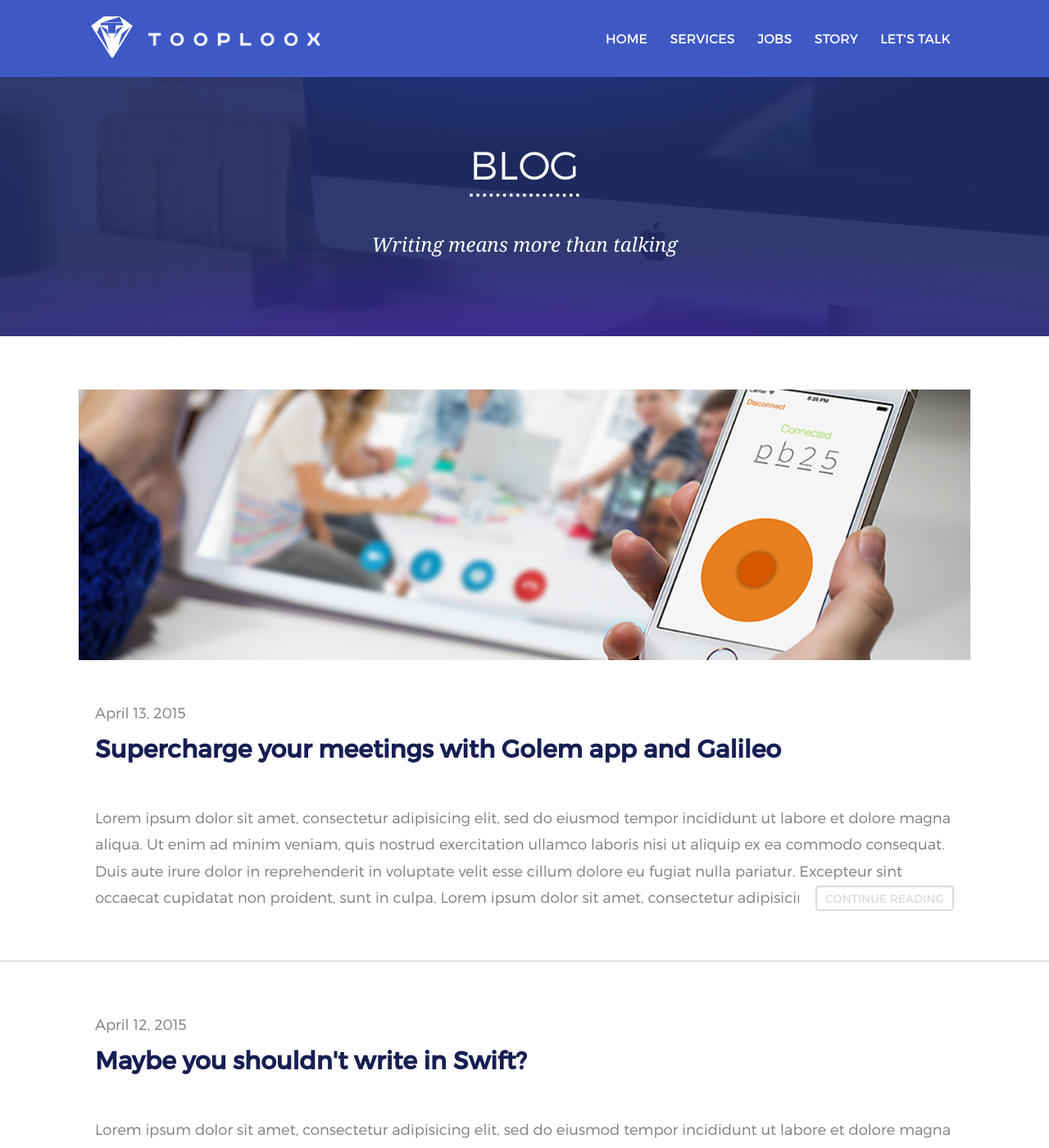
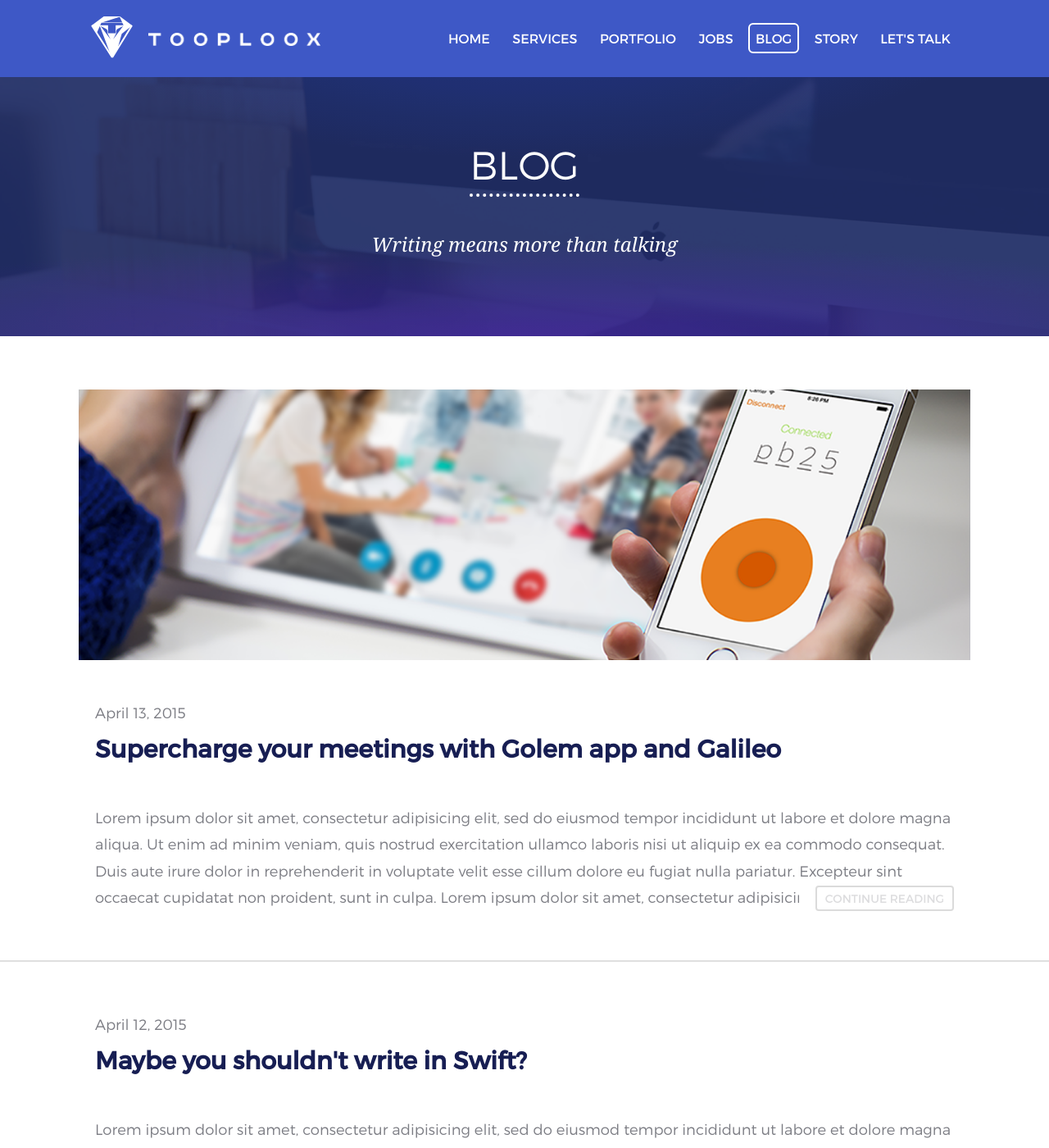
Before and after one commit to tooploox/tooploox.github.io, a Jekyll site: the page built from index.html, in a window 1280 px wide and 1400 px high. Shown: the whole window at 82% size. Built offline with Jekyll 4.4.1, drawn with Linux system fonts in a browser that asks for light colours.

Commit message:
Add Blog item to menu and make it permanently selected

```diff
--- a/_includes/nav.html
+++ b/_includes/nav.html
@@ -15,7 +15,9 @@
         <nav class="sticky-nav">
             <a href="http://www.tooploox.com/#start">Home</a>
             <a href="http://www.tooploox.com/#services">Services</a>
+            <a href="http://www.tooploox.com/portfolio">Portfolio</a>
             <a href="http://www.tooploox.com/jobs">Jobs</a>
+            <a href="http://blog.tooploox.com" disabled>Blog</a>
             <a href="http://www.tooploox.com/#story">Story</a>
             <a href="http://www.tooploox.com/#talk">Let's talk</a>
         </nav>
--- a/_sass/partials/_base.scss
+++ b/_sass/partials/_base.scss
@@ -82,3 +82,7 @@ strong {
 .container {
   @include outer-container;
 }
+
+a[disabled] {
+  pointer-events: none;
+}
--- a/_sass/partials/_nav.scss
+++ b/_sass/partials/_nav.scss
@@ -14,7 +14,7 @@ nav {
     &:not(:last-child) {
       margin-right: 5px;
     }
-    &:hover, &:focus, &:active, &.active {
+    &:hover, &:focus, &:active, &.active, &[disabled] {
       border-color: $topNavColor;
     }
   }
```
